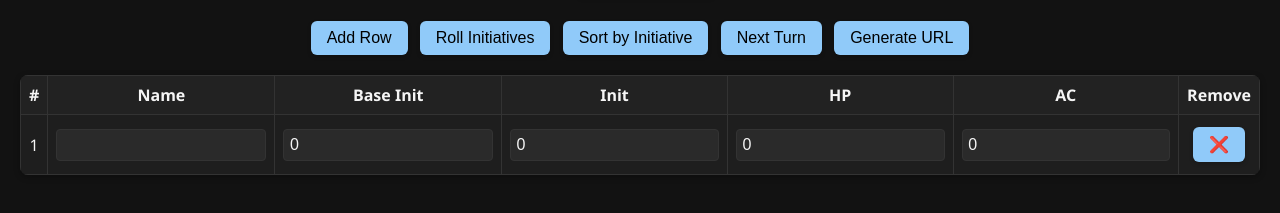
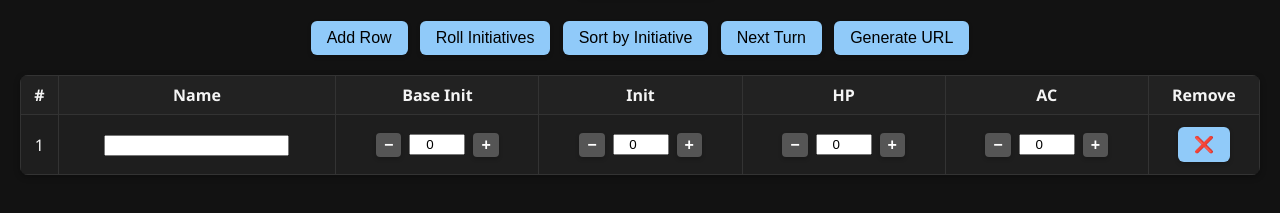
Before and after one commit to davghf/initiative-tracker, a plain HTML site: page index.html in a window 1280 px wide. Both pictures are taken after a click on the button "Add Row". Shown: the part 143-356 px from the top of the page. Drawn offline with Linux system fonts and the light colour scheme.

Commit message:
Update interface

```diff
--- a/script.js
+++ b/script.js
@@ -1,5 +1,22 @@
 let data = [];
 let currentTurn = 0;
+
+function numberControlHTML(value, field) {
+  return `
+    <div class="num-control" data-field="${field}">
+      <button onclick="changeNumber(this, -1)">−</button>
+      <input type="number" value="${value}" onchange="saveState()" />
+      <button onclick="changeNumber(this, 1)">+</button>
+    </div>
+  `;
+}
+
+function changeNumber(btn, delta) {
+  const container = btn.parentElement;
+  const input = container.querySelector("input");
+  input.value = parseInt(input.value || "0") + delta;
+  saveState();
+}
 
 function addRow(char = {}) {
   const table = document.querySelector("#tracker tbody");
@@ -18,10 +35,10 @@ function addRow(char = {}) {
   idCell.textContent = table.rows.length;
 
   nameCell.innerHTML = `<input value="${char.name || ""}" onchange="saveState()" />`;
-  baseInitCell.innerHTML = `<input type="number" value="${char.baseInit || 0}" onchange="saveState()" />`;
-  initCell.innerHTML = `<input type="number" value="${char.init || 0}" onchange="saveState()" />`;
-  hpCell.innerHTML = `<input type="number" value="${char.hp || 0}" onchange="saveState()" />`;
-  acCell.innerHTML = `<input type="number" value="${char.ac || 0}" onchange="saveState()" />`;
+  baseInitCell.innerHTML = numberControlHTML(char.baseInit || 0, "baseInit");
+  initCell.innerHTML = numberControlHTML(char.init || 0, "init");
+  hpCell.innerHTML = numberControlHTML(char.hp || 0, "hp");
+  acCell.innerHTML = numberControlHTML(char.ac || 0, "ac");
 
   removeCell.innerHTML = `<button onclick="removeRow(this)">❌</button>`;
 
--- a/style.css
+++ b/style.css
@@ -71,15 +71,43 @@ thead {
   background-color: var(--header-bg);
 }
 
-input {
+input[type="text"] {
   width: 100%;
-  padding: 0.35rem;
-  border: 1px solid var(--border);
+  min-width: 100px;
+}
+
+@media (max-width: 600px) {
+  input[type="text"] {
+    min-width: 80px;
+    font-size: 0.9rem;
+  }
+}
+
+.num-control {
+  display: flex;
+  justify-content: center;
+  align-items: center;
+  gap: 4px;
+}
+
+.num-control input {
+  width: 3rem;
+  text-align: center;
+}
+
+.num-control button {
+  padding: 0.2rem 0.5rem;
+  font-size: 1rem;
+  font-weight: bold;
   border-radius: 4px;
-  box-sizing: border-box;
-  font-size: 1rem;
-  background-color: var(--input-bg);
-  color: var(--text);
+  border: none;
+  background: #555;
+  color: white;
+}
+
+body.light .num-control button {
+  background: #ccc;
+  color: black;
 }
 
 tr.current-turn {
```
